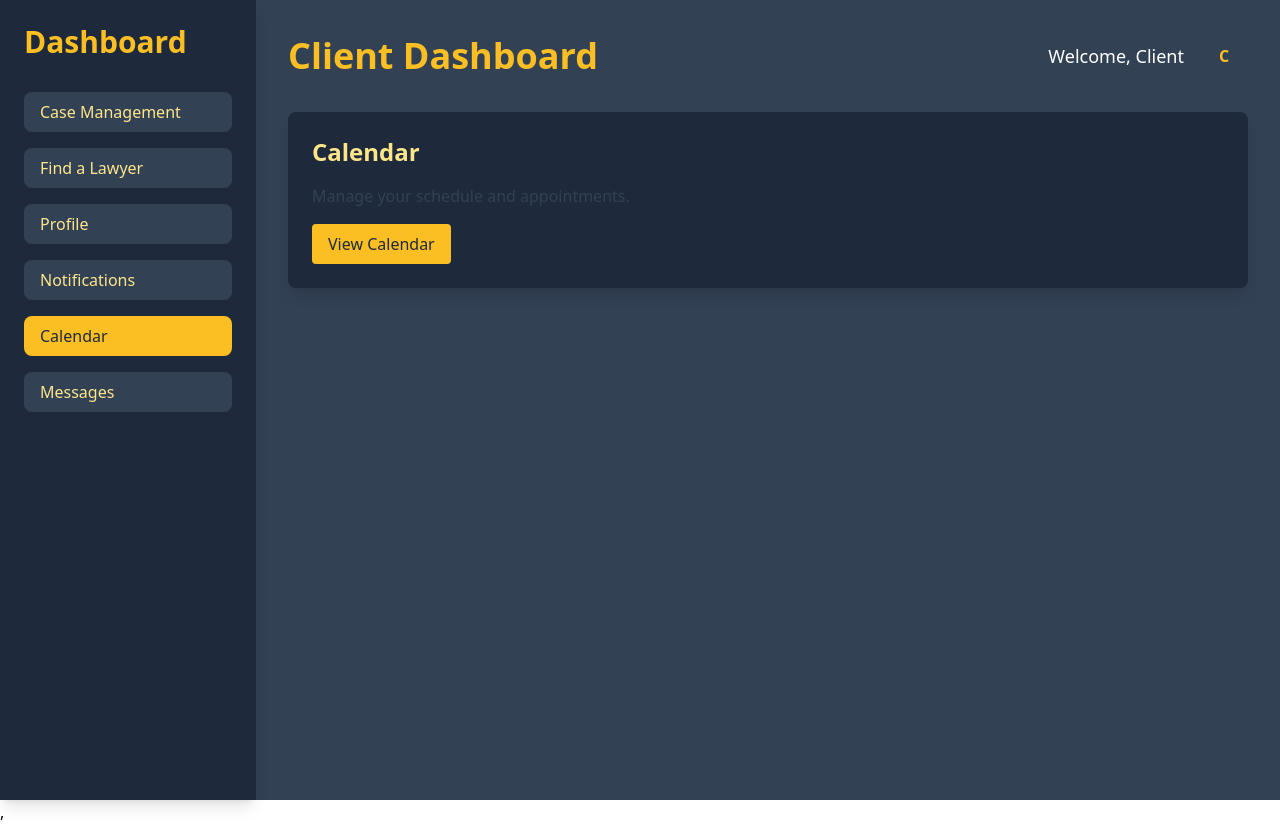
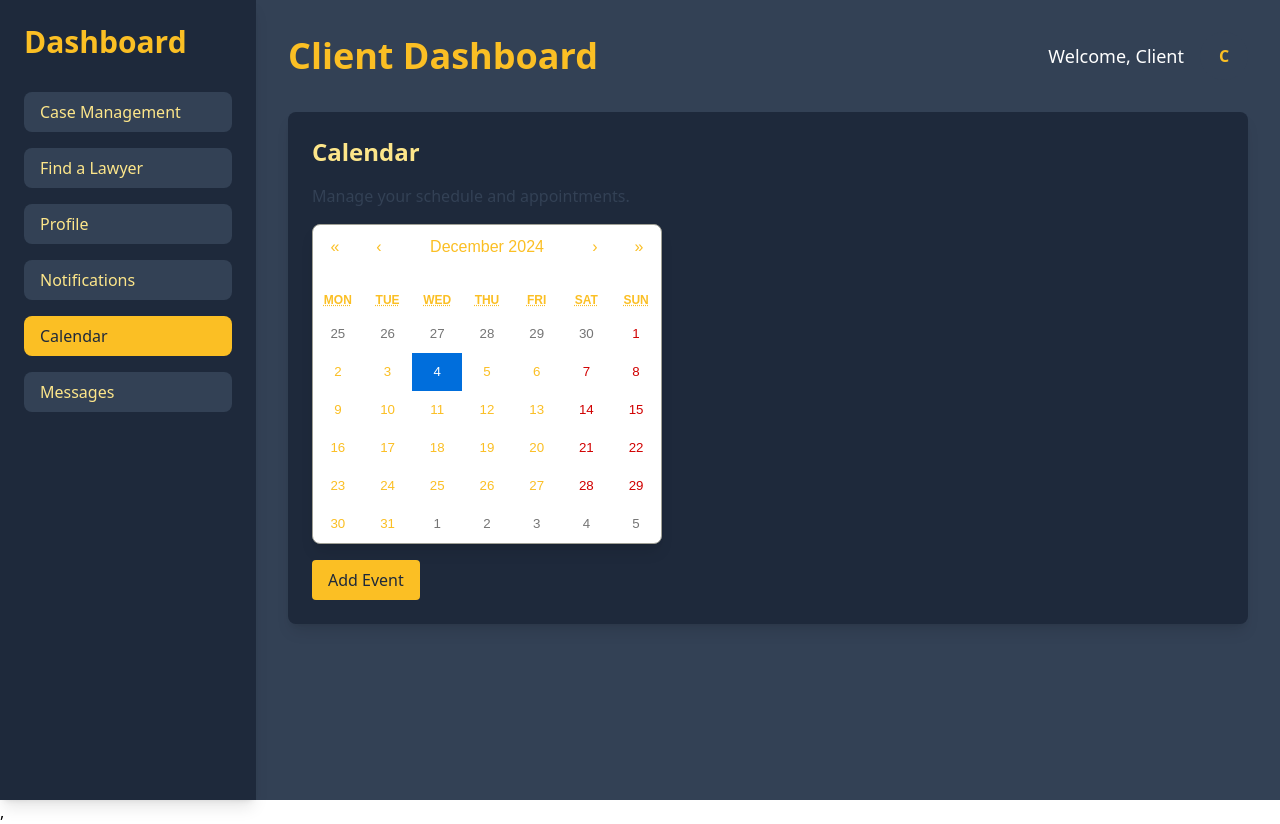
Before and after one commit to Leeoasis/sharuh-law-frontend, a React (Create React App) app: page /client-dashboard in a window 1280 px wide. Both pictures are taken after a click on the button "Calendar". Built offline with nearby package versions, Linux system fonts and the light colour scheme.

Commit message:
Add react calendar

```diff
--- a/src/components/dashboards/ClientDashboard.js
+++ b/src/components/dashboards/ClientDashboard.js
@@ -1,7 +1,30 @@
 import React, { useState } from 'react';
+import ReactCalendar from 'react-calendar';
+import 'react-calendar/dist/Calendar.css';
+import Modal from 'react-modal';
 
 const ClientDashboard = () => {
   const [selectedOption, setSelectedOption] = useState('Case Management');
+  const [date, setDate] = useState(new Date());
+  const [events, setEvents] = useState([]);
+  const [modalIsOpen, setModalIsOpen] = useState(false);
+  const [eventTitle, setEventTitle] = useState('');
+
+  const openModal = () => {
+    setModalIsOpen(true);
+  };
+
+  const closeModal = () => {
+    setModalIsOpen(false);
+    setEventTitle('');
+  };
+
+  const handleAddEvent = () => {
+    if (eventTitle) {
+      setEvents([...events, { date: date.toDateString(), title: eventTitle }]);
+      closeModal();
+    }
+  };
 
   const renderContent = () => {
     switch (selectedOption) {
@@ -50,8 +73,25 @@ const ClientDashboard = () => {
           <div>
             <h2 className="text-2xl font-semibold text-primary-light mb-4">Calendar</h2>
             <p className="text-secondary-light mb-4">Manage your schedule and appointments.</p>
-            <button className="bg-primary text-secondary px-4 py-2 rounded hover:bg-primary-light">
-              View Calendar
+            <ReactCalendar
+              onChange={setDate}
+              value={date}
+              tileContent={({ date }) =>
+                events
+                  .filter((event) => event.date === date.toDateString())
+                  .map((event, index) => (
+                    <p key={index} className="text-xs text-primary font-semibold">
+                      {event.title}
+                    </p>
+                  ))
+              }
+              className="bg-secondary text-primary rounded-lg shadow-lg"
+            />
+            <button
+              onClick={openModal}
+              className="mt-4 bg-primary text-secondary px-4 py-2 rounded hover:bg-primary-light"
+            >
+              Add Event
             </button>
           </div>
         );
@@ -66,7 +106,12 @@ const ClientDashboard = () => {
           </div>
         );
       default:
-        return null;
+        return (
+          <div>
+            <h2 className="text-2xl font-semibold text-primary-light mb-4">Welcome</h2>
+            <p className="text-secondary-light">Please select an option from the sidebar.</p>
+          </div>
+        );
     }
   };
 
@@ -117,6 +162,32 @@ const ClientDashboard = () => {
           {renderContent()}
         </div>
       </div>
+
+      {/* Modal for adding event */}
+      <Modal
+        isOpen={modalIsOpen}
+        onRequestClose={closeModal}
+        contentLabel="Add Event"
+        className="bg-secondary p-6 rounded-lg shadow-lg max-w-md mx-auto mt-20"
+        overlayClassName="fixed inset-0 bg-black bg-opacity-50 flex items-center justify-center"
+      >
+        <h2 className="text-2xl font-semibold text-primary mb-4">Schedule Appointments</h2>
+        <input
+          type="text"
+          value={eventTitle}
+          onChange={(e) => setEventTitle(e.target.value)}
+          placeholder="Event Title"
+          className="w-full p-2 mb-4 rounded bg-secondary-light text-primary"
+        />
+        <div className="flex justify-end space-x-4">
+          <button onClick={closeModal} className="bg-secondary-light text-primary px-4 py-2 rounded hover:bg-primary-light">
+            Cancel
+          </button>
+          <button onClick={handleAddEvent} className="bg-primary text-secondary px-4 py-2 rounded hover:bg-primary-light">
+            Add Event
+          </button>
+        </div>
+      </Modal>
     </div>
   );
 };
```
